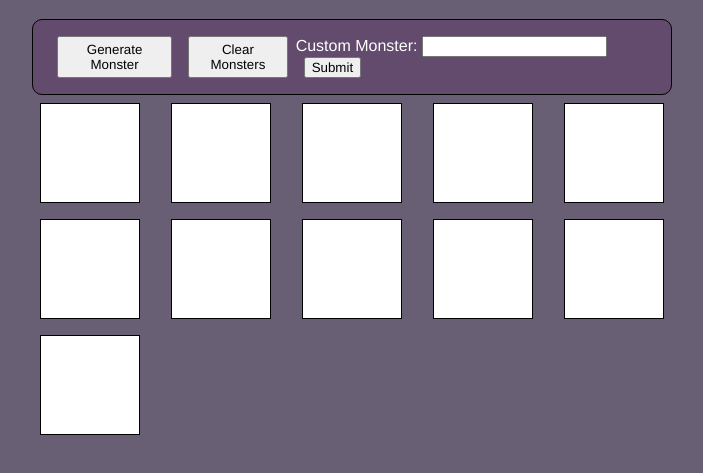
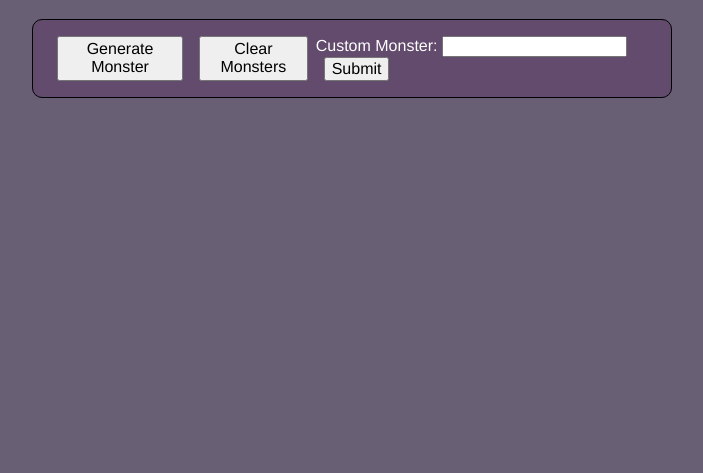
Before and after one commit to fterdal/intro-parcel-github, a website: page src/index.html in a window 1280 px wide. Shown: the part 61-534 px from the top of the page, without its empty margins (288-991 px from the left). Drawn offline with Linux system fonts and the light colour scheme.

Commit message:
this is a reasonable starting point

```diff
--- a/src/index.html
+++ b/src/index.html
@@ -19,17 +19,6 @@
         </div>
       </div>
       <div id="monster-container">
-        <div class="monster"></div>
-        <div class="monster"></div>
-        <div class="monster"></div>
-        <div class="monster"></div>
-        <div class="monster"></div>
-        <div class="monster"></div>
-        <div class="monster"></div>
-        <div class="monster"></div>
-        <div class="monster"></div>
-        <div class="monster"></div>
-        <div class="monster"></div>
       </div>
     </div>
   </body>
--- a/src/style.css
+++ b/src/style.css
@@ -1,6 +1,6 @@
 * {
   box-sizing: border-box;
-  font-family: 'Franklin Gothic Medium', 'Arial Narrow', Arial, sans-serif;
+  font-family: 'Griffy', 'Franklin Gothic Medium', 'Arial Narrow', Arial, sans-serif;
 }
 
 body {
@@ -10,6 +10,10 @@ body {
 
 h1,h2,h3,h4,h5 {
   text-align: center;
+}
+
+button {
+  font-size: 1rem;
 }
 
 .wrapper {
```
